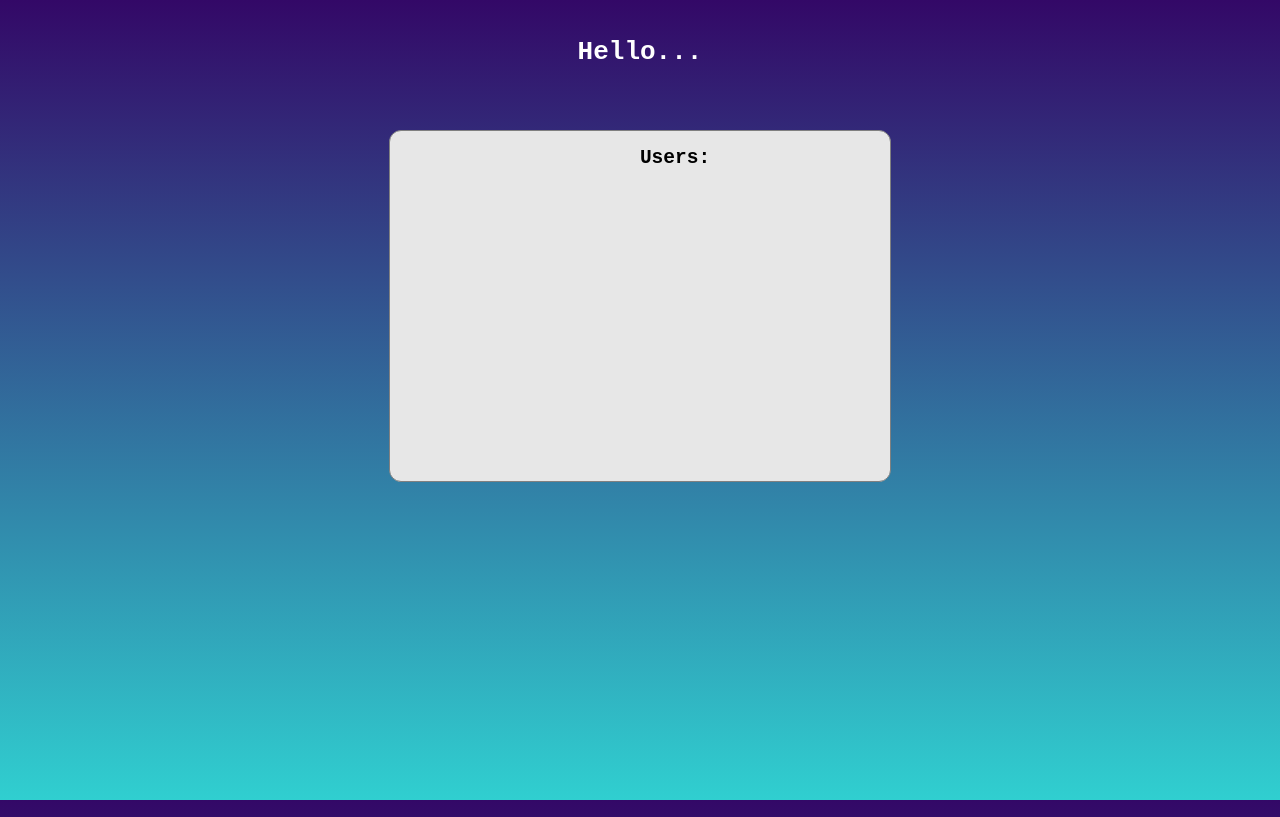
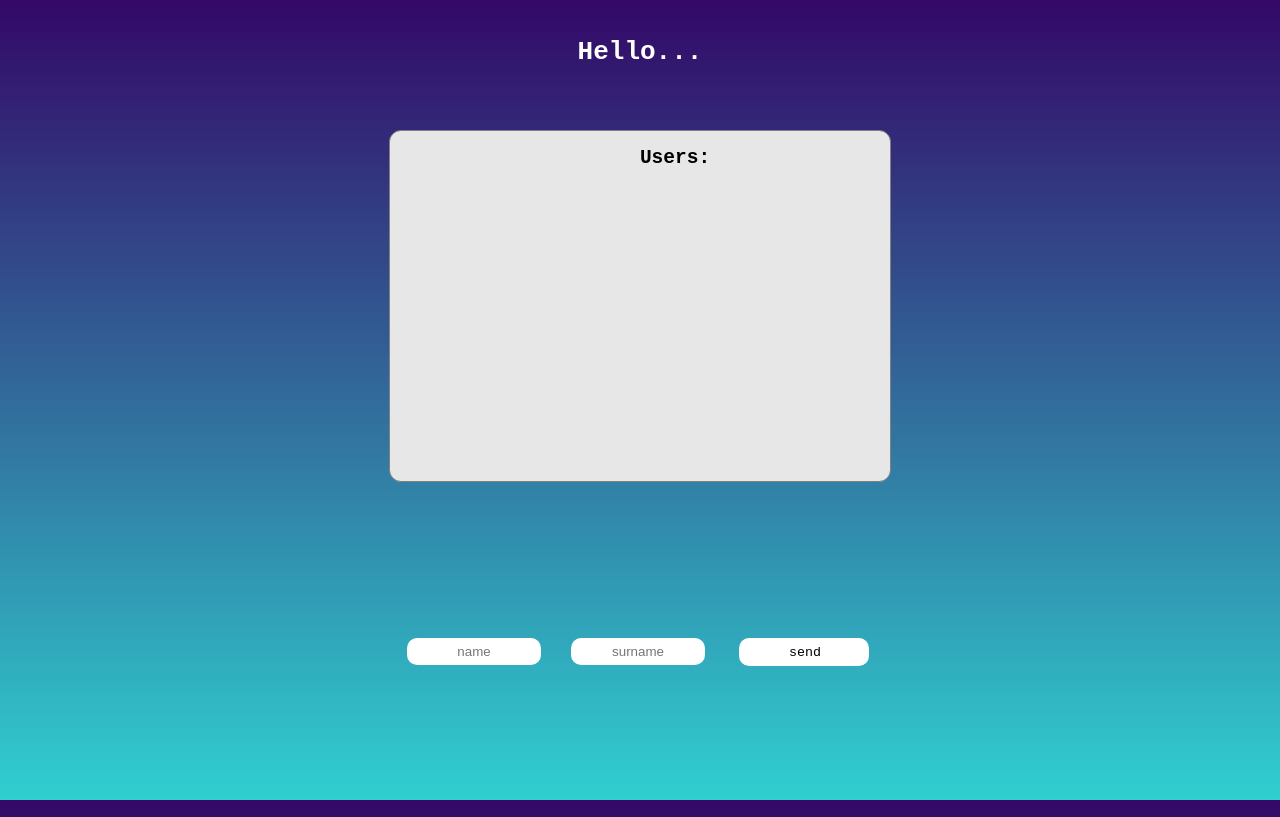
Before and after one commit to bartOlech/firebase-example-1, a website: page index.html in a window 1280 px wide. Drawn offline with Linux system fonts and the light colour scheme; no server answers.

Commit message:
create a function that saving the data to the firebase

```diff
--- a/index.html
+++ b/index.html
@@ -22,6 +22,11 @@
             </ul>
         </div>
     </div>
+    <form class='add-user-form' id='add-user-form'>
+        <input class='add-user-form-input' type="text" name='name' placeholder="name">
+        <input class='add-user-form-input' type="text" name='surname' placeholder="surname">
+        <button class='add-user-form-btn'>send</button>
+    </form>
     <script>
             // Your web app's Firebase configuration
             var firebaseConfig = {
--- a/index.js
+++ b/index.js
@@ -1,9 +1,5 @@
-
-// db.collection('users').get().then((snapshot) => {
-//     console.log(snapshot.docs)
-// })
-
 const list = document.querySelector('#list-of-name');
+const form = document.querySelector('#add-user-form');
 
 const getUserFromDb = (doc) => {
     let li = document.createElement('li');
@@ -25,9 +21,21 @@ const getUserFromDb = (doc) => {
     list.appendChild(li)
 }
 
+// getting data
 db.collection('users').get().then((snapshot) => {
     snapshot.docs.forEach(doc => {
         console.log(doc.data().Name)
         getUserFromDb(doc)
     });
 })
+
+// saving data
+form.addEventListener('submit', (e) => {
+    e.preventDefault();
+    db.collection('users').add({
+        Name: form.name.value,
+        Surname: form.surname.value
+    })
+    form.name.value = '';
+    form.surname.value = '';
+})
--- a/style.css
+++ b/style.css
@@ -66,3 +66,46 @@ header h1 {
 .user-list-name {
     padding-right: 5px;
 }
+
+/* form styles */
+.add-user-form {
+    position: absolute;
+    bottom: 100px;
+    left: 50%;
+    right: 50%;
+    display: flex;
+    justify-content: center;
+}
+.add-user-form-input {
+    width: 130px;
+    height: 25px;
+    background: #fff;
+    border: none;
+    border-radius: 10px;
+    -webkit-border-radius: 10px;
+    -moz-border-radius: 10px;
+    -ms-border-radius: 10px;
+    -o-border-radius: 10px;
+    margin-left: 30px;
+    margin-top: 34px;
+}
+.add-user-form-btn {
+    width: 130px;
+    height: 28px;
+    background: #fff;
+    font-family: monospace;
+    border: none;
+    border-radius: 10px;
+    -webkit-border-radius: 10px;
+    -moz-border-radius: 10px;
+    -ms-border-radius: 10px;
+    -o-border-radius: 10px;
+    margin: 34px;
+    cursor: pointer;
+    padding-left: 50px;
+    padding-right: 50px;
+}
+/* align the placeholder */
+::-webkit-input-placeholder {
+    text-align: center;
+ }
```
